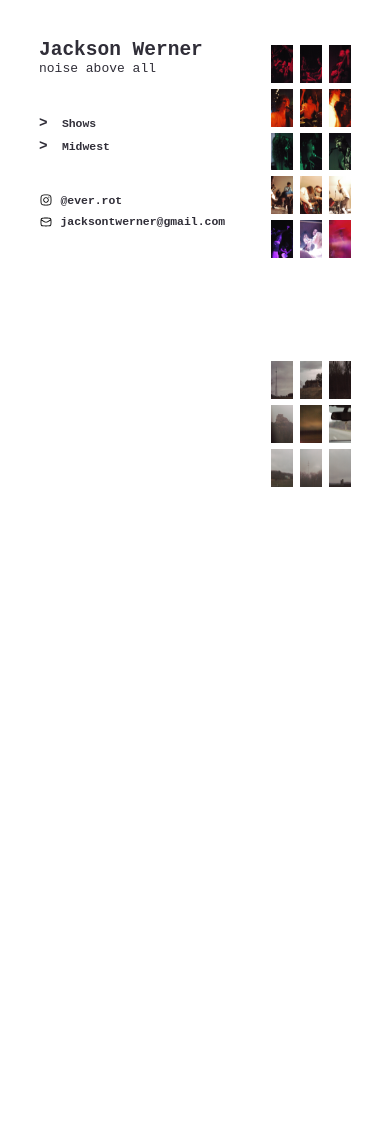
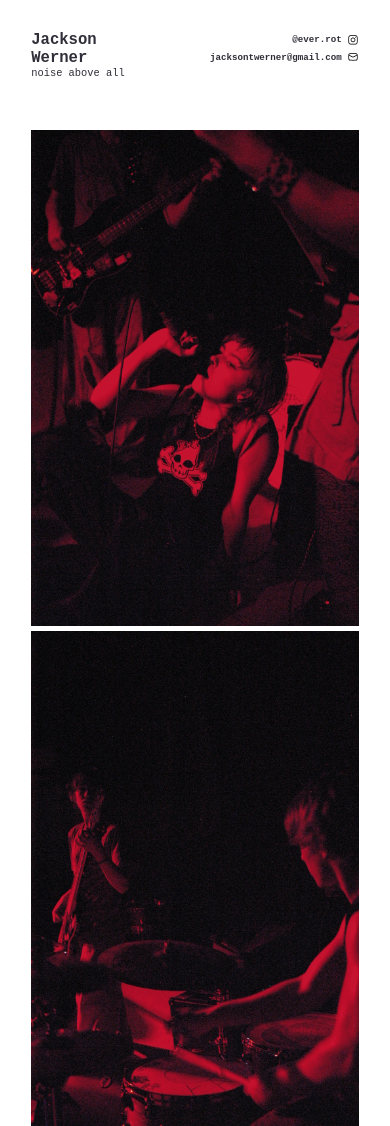
Before and after one commit to cheeem/PhotoPortfolio, a plain HTML site: page index.html in a window 390 px wide. Shown: the top 1126 px of the page. Before the commit the page ends 844 px from the top, so only its background shows below. Drawn offline with Linux system fonts and the light colour scheme.

Commit message:
Responsive Layout

```diff
--- a/index.html
+++ b/index.html
@@ -19,7 +19,7 @@
         </ul>
 
         <ul class="socials">
-            <a href="https://www.instagram.com/ever.rot/"> <img src="./icon/Instagram.svg" alt="Instagram" /> <h3>@ever.rot</h3> </a>
+            <a href="https://www.instagram.com/ever.rot/" target="_blank" rel="noopener noreferrer"> <img src="./icon/Instagram.svg" alt="Instagram" /> <h3>@ever.rot</h3> </a>
             <a href="mailto:jacksontwerner@gmail.com"> <img class="email-img" src="./icon/Envelope.svg" alt="Email" /> <h3>jacksontwerner@gmail.com</h3> </a>
         </ul>
 
@@ -155,14 +155,18 @@
     }
 
     aside {
+        z-index: 5;
         position: sticky;
         top: 3em;
 
         align-self: flex-start;
         flex-shrink: 0;
 
-        display: grid;
+        display: flex;
+        flex-direction: column;
         gap: 3em;
+
+        background-color: var(--light1);
     }
 
     h2 {
@@ -171,7 +175,8 @@
     }
 
     aside ul {
-        display: grid;
+        display: flex;
+        flex-direction: column;
         gap: 0.5em;
 
         font-size: 1.1em;
@@ -187,6 +192,10 @@
 
         font-weight: 600;
         /* font-size: 0.9em; */
+    }
+
+    aside p {
+        translate: 0 -0.125em;
     }
 
     aside h3 {
@@ -208,15 +217,15 @@
     }
 
     main {
+        position: relative;
+
         display: grid;
         gap: 7.5em;
     }
 
     main ul {
-        position: relative;
-
         display: grid;
-        grid-template-columns: 1fr 1fr 1fr;
+        grid-template-columns: repeat(3, 1fr);
         grid-auto-rows: 1fr;
         column-gap: 0.5em;
 
@@ -237,4 +246,68 @@
         /* aspect-ratio: 3 / 2; */
     }
 
+    @media screen and (max-aspect-ratio: 7/5) {
+
+        body {
+            flex-direction: column;
+
+            padding-top: 0;
+        }
+
+        aside {
+            top: 0;
+
+            flex-direction: row;
+            gap: 5em;
+
+            height: 8.5em;
+            width: 100%;
+
+            padding-top: 3em;
+        }
+
+        main li {
+            top: 8.5em;
+        }
+
+    }
+
+    @media screen and (max-aspect-ratio: 8/10) {
+
+        body {
+            font-size: 0.8em;
+        }
+
+        aside {
+            justify-content: space-between;
+        }
+
+        .categories {
+            display: none;
+        }
+
+        .socials {
+            align-self: flex-start;
+
+            translate: 0 0.25em;
+        }
+
+        .socials a {
+            justify-content: flex-end;
+        }
+
+        .socials a img {
+            order: 1;
+        }
+
+        .socials a:hover h3 {
+            translate: -0.25em 0;
+        }
+
+        main ul {
+            grid-template-columns: 1fr;
+        }
+
+    }
+
 </style>
```
